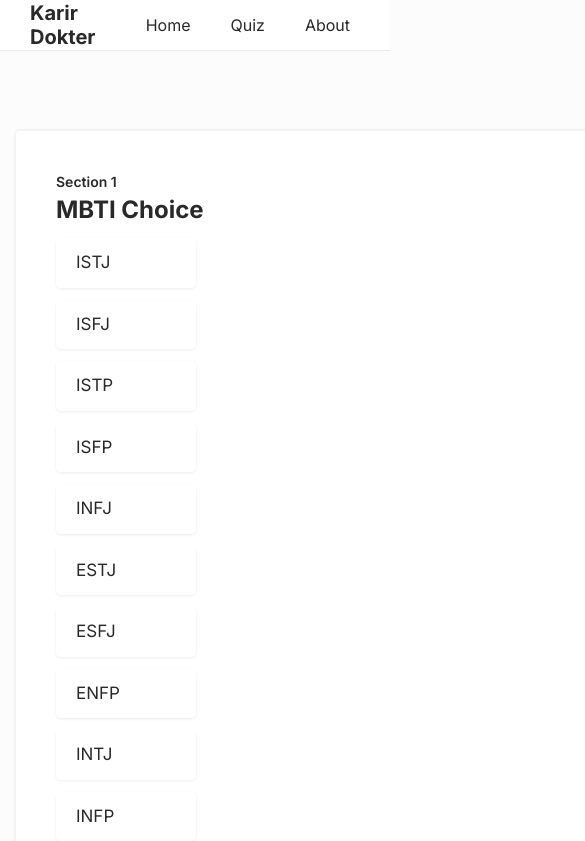
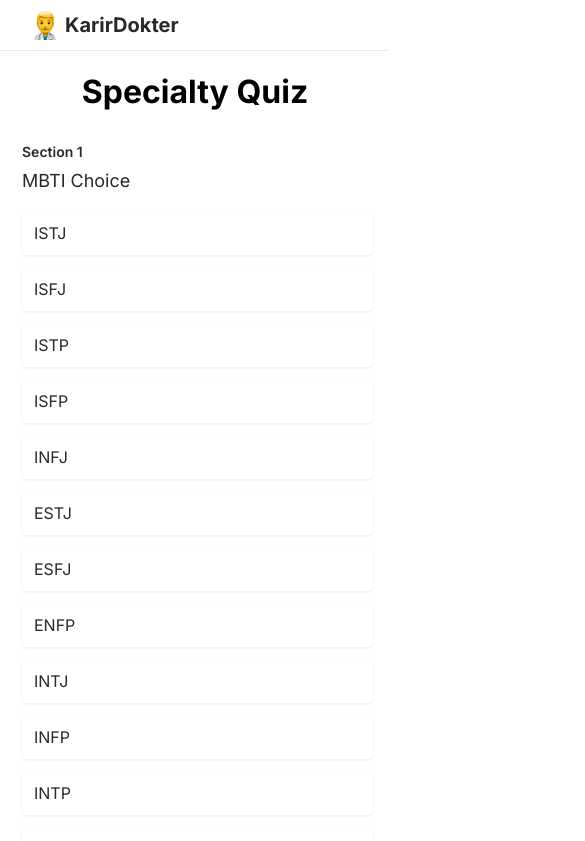
Before and after one commit to febriliankr/karirdokter.com, a React (Create React App) app: page /quiz in a window 390 px wide. Shown: the top 841 px of the page, 585 px wide, since content can reach past the window. Built offline with nearby package versions, Linux system fonts and the light colour scheme.

Commit message:
edited responsive design

```diff
--- a/src/assets/scss/__navigation.scss
+++ b/src/assets/scss/__navigation.scss
@@ -13,6 +13,11 @@
     font-size: 20px;
     align-items: center;
     margin-left: 30px;
+
+    img {
+      max-width: 30px;
+      margin-right: 5px;
+    }
 
     a {
       text-decoration: none;
@@ -33,6 +38,10 @@
     list-style-type: none;
     margin-right: 20px;
 
+    @media (max-width: $breakpoint-iphone) {
+      display: none;
+    }
+
     a {
       text-decoration: none;
       padding: 0 20px 0;
--- a/src/assets/scss/__question.scss
+++ b/src/assets/scss/__question.scss
@@ -5,18 +5,37 @@
   background-color: #ffffff;
   text-align: left;
   width: 800px;
+  max-width: 100%;
   margin: 0 auto 50px;
   padding: 40px 40px 10px;
 
-  .question__title{
-        margin: 0 0 0;
+  @media (max-width: $breakpoint-iphone) {
+    width: calc(90%);
+    margin: 0 auto 0;
+    padding: 10px 5px 0px 10px;
+    font-size: 12px;
+    background-color: transparent;
+    border: 0px solid #f3f3f3;
+  }
+
+  .question__title {
+    margin: 10px 0 10px;
+    padding: 10px auto 10px;
+    font-weight: 500;
+    @media (max-width: $breakpoint-iphone) {
+    font-weight: 400;
+    }
   }
 
   .question__description {
     font-size: 14px;
     font-style: italic;
     color: $text-muted;
-    margin-bottom: 10px;
+    margin-bottom: 20px;
+    @media (max-width: $breakpoint-iphone) {
+        font-size: 12px;
+        margin-bottom: 5px;
+    }
   }
 
   .answered {
@@ -36,14 +55,17 @@
     .option {
       color: $text-color;
       text-decoration: none;
-      font-size: 17px;
+      font-size: 16px;
       margin-bottom: 12px;
       cursor: pointer;
       box-shadow: 0 1px 3px rgba(0, 0, 0, 0.08);
       padding: 10px 18px 10px;
       border-radius: 5px;
+      border: 2px solid white;
 
-      border: 2px solid white;
+      @media (max-width: $breakpoint-iphone) {
+        padding: 10px 10px 10px;
+    }
 
       &:hover {
         border: 2px solid $text-link;
@@ -51,15 +73,21 @@
     }
 
     .option-active {
-        border: 2px solid $text-link;
-      }
+      border: 2px solid $text-link;
+    }
 
     .wideasf {
       max-width: 40%;
+      @media (max-width: $breakpoint-iphone) {
+        max-width: 100%;
+      }
     }
 
     .smallasf {
       max-width: 100px;
+      @media (max-width: $breakpoint-iphone) {
+        max-width: 100%;
+      }
     }
   }
 }
--- /dev/null
+++ b/src/assets/scss/__quiz.scss
@@ -0,0 +1,11 @@
+.quiz__container {
+  margin: 0;
+  .quiz__heading {
+      text-align: center;
+  }
+
+  @media (max-width: $breakpoint-tablet) {
+    padding: 0;
+    margin: 0;
+  }
+}
--- a/src/assets/scss/__variables.scss
+++ b/src/assets/scss/__variables.scss
@@ -1,3 +1,6 @@
 $text-link: #06c;
 $text-color: #292929;
 $text-muted: #5c5c5c;
+
+$breakpoint-tablet: 768px;
+$breakpoint-iphone: 480px;
--- a/src/assets/scss/base.scss
+++ b/src/assets/scss/base.scss
@@ -4,10 +4,15 @@
 @import "./__button";
 @import "./__home";
 @import "./__question";
+@import "./__quiz";
 
 body {
   font-family: "Inter", sans-serif;
   font-weight: 400;
   margin: 0;
   background-color: #fcfcfc;
+
+  @media (max-width: $breakpoint-iphone) {
+    background-color: #ffffff;
+  }
 }
--- a/src/components/Navbar.js
+++ b/src/components/Navbar.js
@@ -4,7 +4,9 @@ import { Link } from "react-router-dom";
 function Navbar() {
   return (
     <div className="navbar">
-      <span><Link to="/">Karir Dokter</Link></span>
+      <span>
+      <img src="logo192.png" alt="KarirDokter"/>
+      <Link to="/">KarirDokter</Link></span>
       <ul>
         <li><Link to="/">Home</Link></li>
         <li><Link to="/quiz">Quiz</Link></li>
--- a/src/pages/Quiz.js
+++ b/src/pages/Quiz.js
@@ -10,7 +10,11 @@ function Quiz() {
   //console.log("questionsBank", questionsBank);
 
   return (
-    <div className="home__container">
+    <div className="quiz__container">
+
+    <div className="quiz__heading">
+    <h1>Specialty Quiz</h1>
+    </div>
       <section>
         {Object.keys(questionsBank).map((index, question) => {
           //console.log("question", questionsBank[index].options);
--- a/src/pages/data/quizData.js
+++ b/src/pages/data/quizData.js
@@ -121,6 +121,36 @@ const questions = [
     question: "Apakah kamu merasa suka membela diri?",
     options: ["Ya", "Tidak"],
   },
+  {
+    section: "Section 3C",
+    question: "Kamu suka",
+    options: ["Bekerja dengan orang", "Merawat dengan orang"],
+  },
+  {
+    section: "Section 3C",
+    question: "Kamu suka",
+    options: ["Bekerja secara luas", "Bekerja secara spesifik"],
+  },
+  {
+    section: "Section 3C",
+    question: "Kamu suka",
+    options: ["Terlibat dalam kehidupan seseorang", "Tidak terlalu terlibat dalam kehidupan seseorang"],
+  },
+  {
+    section: "Section 3C",
+    question: "Kamu suka",
+    options: ["Menangani pasien pertama kali", "Menangani pasien rujukan"],
+  },
+  {
+    section: "Section 3C",
+    question: "Kamu suka",
+    options: ["Menangani pasien dalam jangka panjang", "Menangani pasien dalam jangka pendek/langsung"],
+  },
+  {
+    section: "Section 3C",
+    question: "Kamu suka",
+    options: ["Menangani masalah umum", "Menangani masalah tidak umum (spesifik)"],
+  },
 
 
 
```
